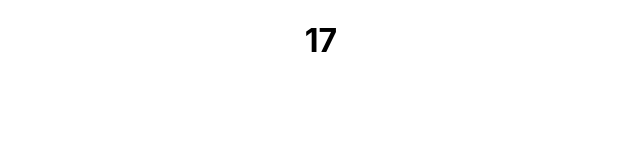
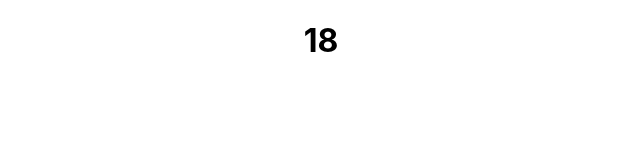
Before and after one commit to ansuman-ghosh-infrrd/testapp, a React (Create React App) app: page / in a window 1280 px wide. Shown: the top 160 px of the page, without its empty margins (319-959 px from the left). Built offline with nearby package versions, Linux system fonts and the light colour scheme.

Commit message:
change 18

```diff
--- a/src/App.js
+++ b/src/App.js
@@ -7,7 +7,7 @@ function App() {
             <div
                 style={{ height: '100vh', width: '100vw' }}
                 className="bg-primary">
-                <h1 className="display-1">17</h1>
+                <h1 className="display-1">18</h1>
             </div>
         </div>
     );
```
